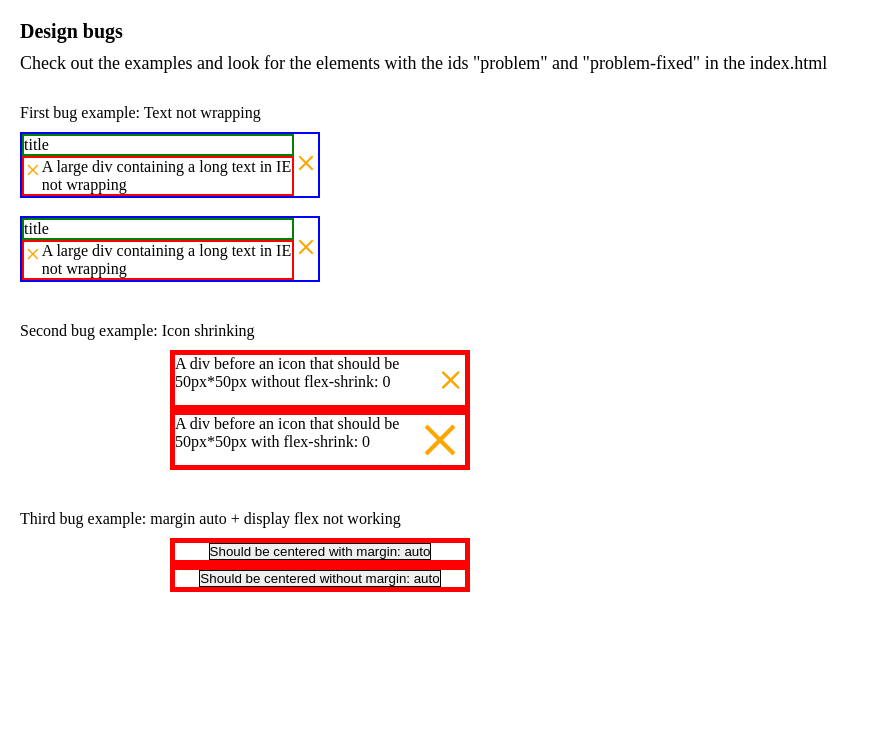
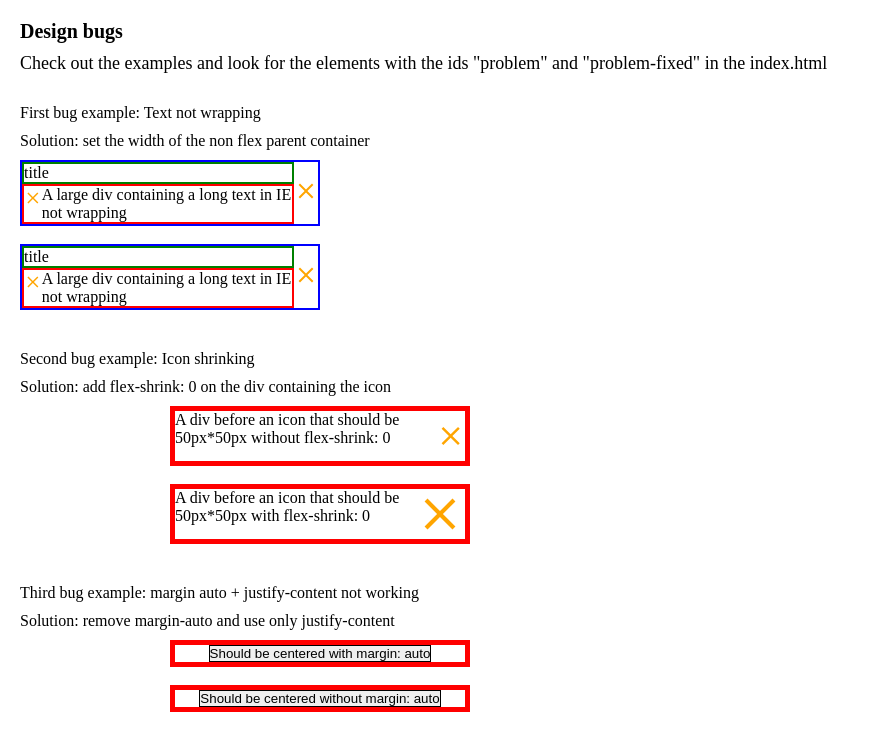
Before and after one commit to ffyn/design-issues-and-fixes, a website: page index.html in a window 1280 px wide. Shown: the whole page, without its empty margins (0-869 px from the left). Drawn offline with Linux system fonts and the light colour scheme.

Commit message:
Add solution below the each problem

```diff
--- a/index.html
+++ b/index.html
@@ -38,6 +38,7 @@
       <div style="width: 50%">
         <div class="example">
           <p>First bug example: Text not wrapping</p>
+          <p>Solution: set the width of the non flex parent container</p>
           <div style="width: 300px; border: 2px solid blue;">
             <div style="display: flex; align-items: center">
               <div id="problem">
@@ -94,6 +95,7 @@
         </div>
         <div class="example">
           <p>Second bug example: Icon shrinking</p>
+          <p>Solution: add flex-shrink: 0 on the div containing the icon</p>
           <div class="container" style="display: flex;">
             <div>
               A div before an icon that should be 50px*50px without flex-shrink: 0
@@ -108,6 +110,7 @@
               </svg>
             </div>
           </div>
+          <br/>
           <div class="container" style="display: flex;">
             <div>
               A div before an icon that should be 50px*50px with flex-shrink: 0
@@ -124,12 +127,14 @@
           </div>
         </div>
         <div class="example">
-          <p>Third bug example: margin auto + display flex not working</p>
+          <p>Third bug example: margin auto + justify-content not working</p>
+          <p>Solution: remove margin-auto and use only justify-content</p>
           <div class="container" style="display: flex; justify-content: center;">
             <button id="problem" style="margin: auto">
               Should be centered with margin: auto
             </button>
           </div>
+          <br/>
           <div class="container" style="display: flex; justify-content: center;">
             <button id="problem-fixed">
               Should be centered without margin: auto
```
